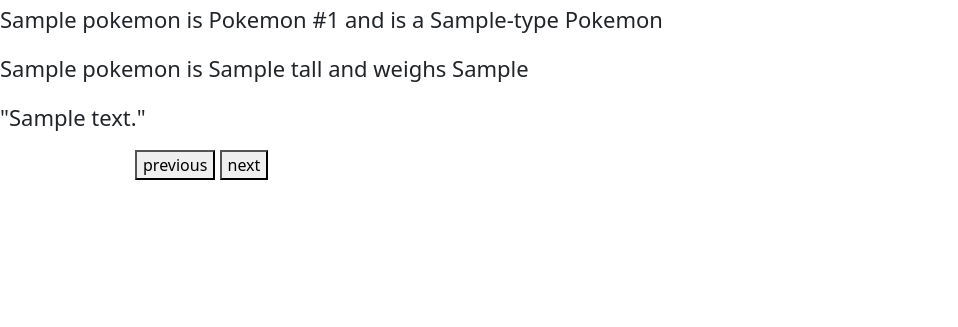
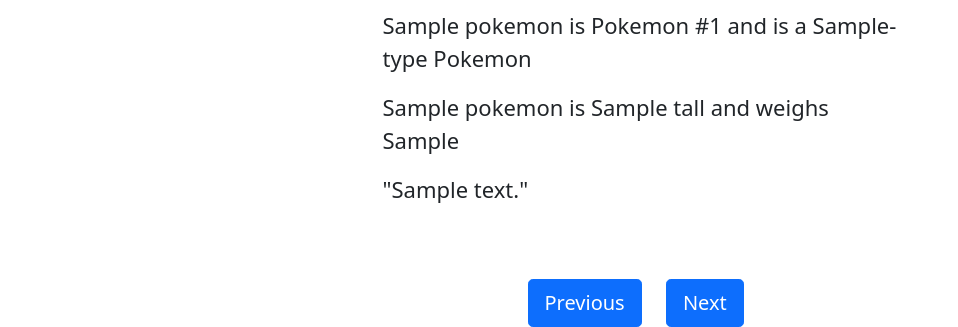
Before and after one commit to ghbhc/PokeSite, a Django app: template dex/templates/dex/detail.html in a window 1280 px wide. Shown: the part 623-950 px from the top of the page, without its empty margins (0-958 px from the left). Before the commit the page ends 803 px from the top, so only its background shows below. Run offline with Django 4.2, Linux system fonts and the light colour scheme; the template is opened without the code that fills it: values that come from a table or form of the project are taken from there, others are empty; tables that the repository leaves empty hold one stand-in row (values such as "Sample post"); some libraries are stand-ins or nearby versions.

Commit message:
Implement previous/next buttons in Pokemon detail page

```diff
--- a/dex/templates/dex/detail.html
+++ b/dex/templates/dex/detail.html
@@ -6,8 +6,8 @@
 </div>
 {% endblock %}
 {% block content %}
-    <div class="center">
-        <div class="card" style="width:515px; background:#F7FFF7; border:3px solid #FFCB05; outline: 10px solid #2A75BB;">
+    <div class="center_detail">
+        <div class="card" style="width:515px;; border:6px solid #343434;">
             <div class="card-body">
                 <img src="{% static 'dex/images/' %}{{p.number}}.png">
             </div>
@@ -18,10 +18,14 @@
             <div class="content_wrap">
                 <p>"{{p.description}}"</p>
             </div>
-            <div class="prev_next">
-                <button type=submit>previous</button>
-                <button type=submit>next</button>
-            </div>
+        </div>
+        <div class="prev_next">
+            <a href= {% url 'poke_detail' prev.name %}
+            role="button" class="btn btn-primary btn-lg"
+            style="margin-left: 10px; margin-right: 10px;">Previous</a>
+            <a href= {% url 'poke_detail' next.name %}
+            role="button" class="btn btn-primary btn-lg"
+            style="margin-left: 10px; margin-right: 10px;">Next</a>
         </div>
     </div>
 {% endblock %}
```
Also changed, not shown: dex/views.py (+12 -0 lines).
